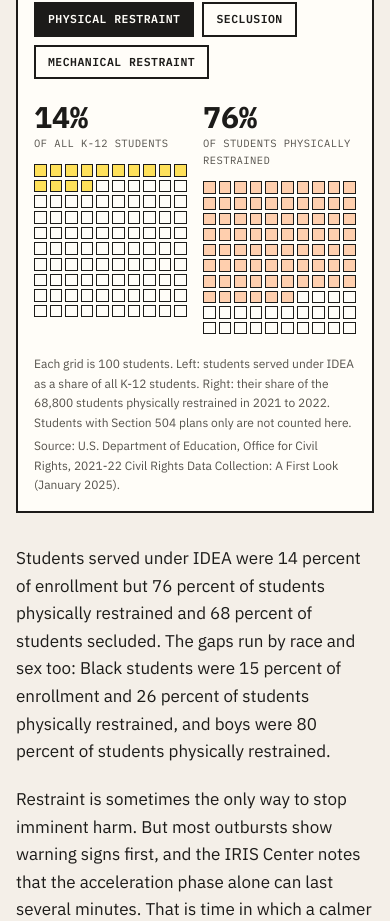
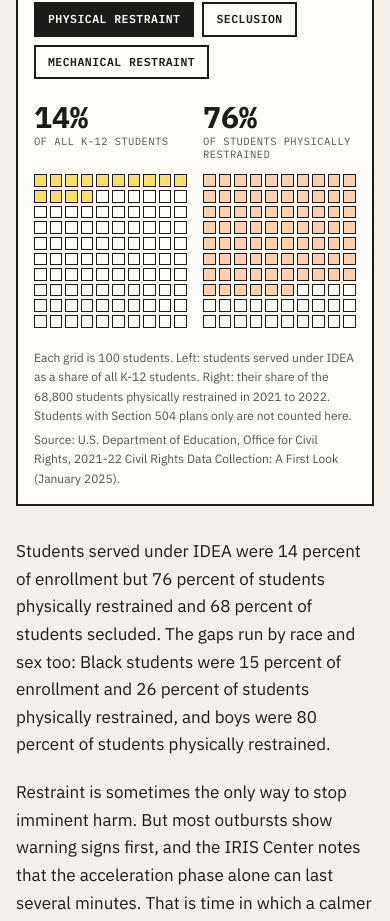
Before and after one commit to ajitesh123/training_labs, a Next.js app: page /blog/de-escalation-training-for-teachers in a window 390 px wide. Shown: the part 3133-4054 px from the top of the page. Built offline with nearby package versions, Linux system fonts and the light colour scheme.

Commit message:
Align restraint waffles on mobile
Both grid labels reserve two lines at narrow widths so the grids start level.

Co-Authored-By: Claude <noreply@anthropic.com>

```diff
--- a/app/blog/de-escalation-training-for-teachers/figures-hero.tsx
+++ b/app/blog/de-escalation-training-for-teachers/figures-hero.tsx
@@ -221,12 +221,12 @@ export function RestraintGapFigure() {
         <div className="grid grid-cols-2 gap-4 sm:gap-8">
           <div>
             <CountUp value={ENROLLMENT_SHARE} start={inView} format={(n) => `${Math.round(n)}%`} className="block font-mono text-3xl font-bold text-ink" />
-            <p className="tl-mono mb-3 text-[10.5px] text-ink-2">Of all K-12 students</p>
+            <p className="tl-mono mb-3 min-h-[2.6em] text-[10.5px] leading-tight text-ink-2 sm:min-h-0">Of all K-12 students</p>
             <Waffle filled={ENROLLMENT_SHARE} on={inView} fill="bg-butter" />
           </div>
           <div>
             <CountUp value={m.share} start={inView} format={(n) => `${Math.round(n)}%`} className="block font-mono text-3xl font-bold text-ink" />
-            <p className="tl-mono mb-3 text-[10.5px] text-ink-2">Of students {m.label}</p>
+            <p className="tl-mono mb-3 min-h-[2.6em] text-[10.5px] leading-tight text-ink-2 sm:min-h-0">Of students {m.label}</p>
             <Waffle filled={m.share} on={inView} fill="bg-peach" />
           </div>
         </div>
```
